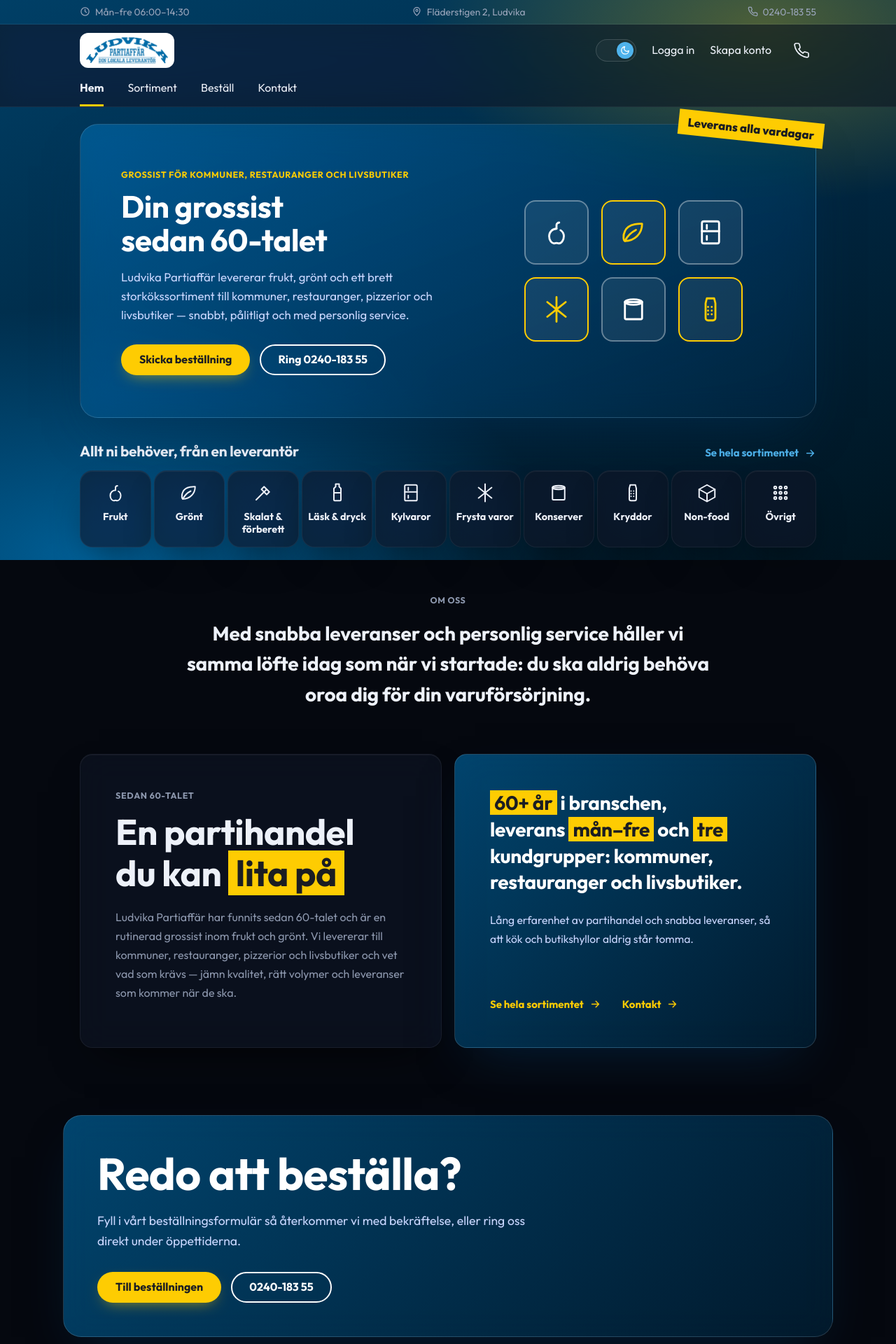
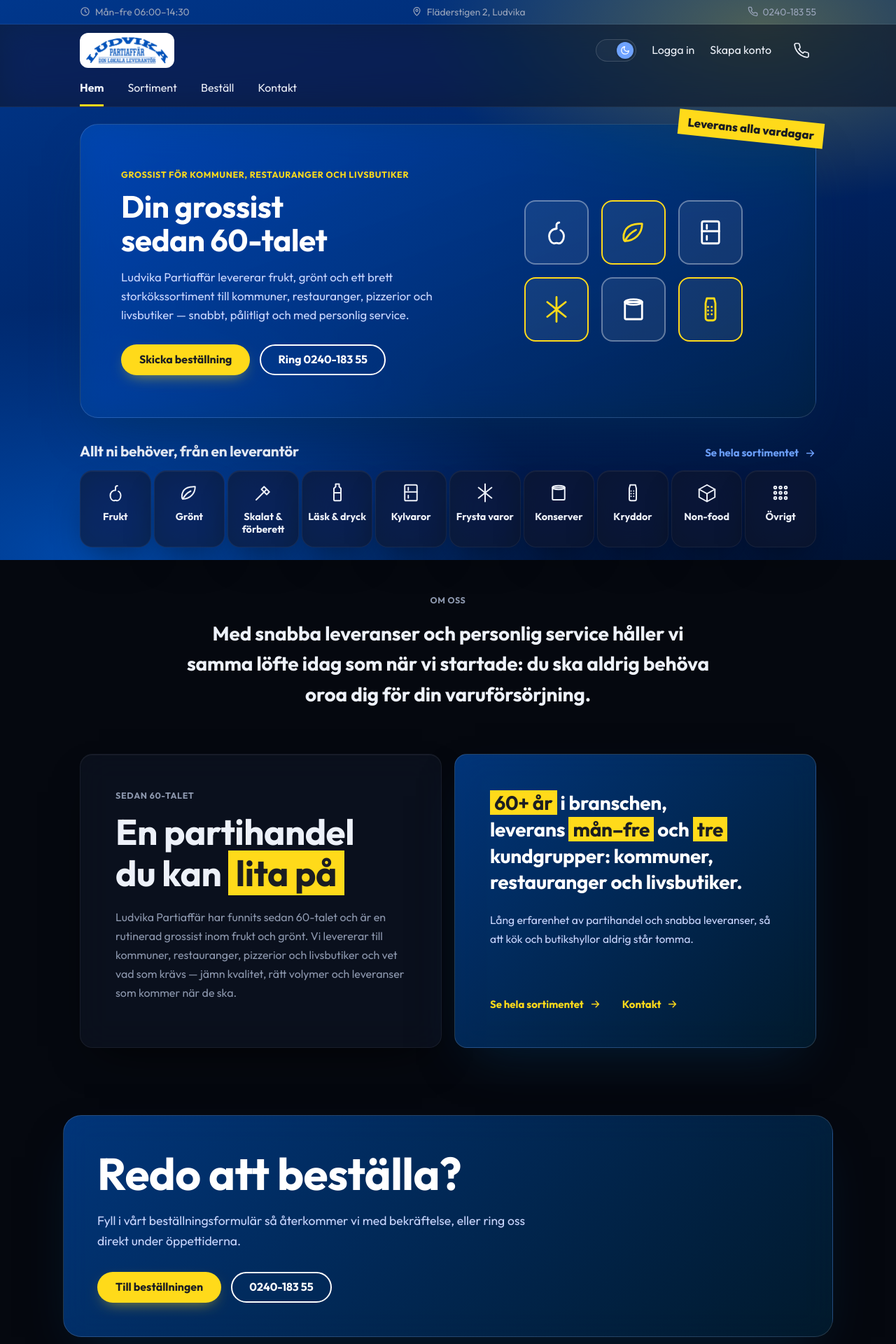
Before and after one commit to devbasharbalek/Claude, a PHP site: page /index.php in a window 1280 px wide. Shown: the top 1920 px of the page at 70% size. Run offline with PHP 8.4, Linux system fonts and the light colour scheme.

Commit message:
Change the theme colours to blue #0051BA and yellow #FFDA1A
Replace the flag blue and yellow, and the shades derived from them, in
both themes, the backgrounds, the overview colours, the print toolbar
and the logo.

Co-Authored-By: Claude Opus 5.5 <noreply@anthropic.com>
Claude-Session: https://claude.ai/code/session_01GyMvMLejatUUF8TaAhNAzc

```diff
--- a/ludvikapartiaffar/admin-oversikt.php
+++ b/ludvikapartiaffar/admin-oversikt.php
@@ -85,7 +85,7 @@ if (far($user, 'fakturera')) {
 $st = db()->prepare("SELECT o.kalla, SUM(r.belopp) AS v $fran AND o.leveransdatum BETWEEN ? AND ? GROUP BY o.kalla ORDER BY v DESC");
 $st->execute(array_merge($gp, [ov_dag(-29), $idag]));
 $kallor = array_map('floatval', $st->fetchAll(PDO::FETCH_KEY_PAIR));
-$kallFarg = ['personal' => '#006AA7', 'webb' => '#4FB3EC', 'superklipp' => '#FECC02', 'veckansklipp' => '#2FD484', 'proceedo' => '#B78CFF', 'abicart' => '#FF8A65'];
+$kallFarg = ['personal' => '#0051BA', 'webb' => '#6FA3FF', 'superklipp' => '#FFDA1A', 'veckansklipp' => '#2FD484', 'proceedo' => '#B78CFF', 'abicart' => '#FF8A65'];
 
 // Största kunderna, senaste 30 dagarna.
 $st = db()->prepare("SELECT COALESCE(k.namn, o.foretag) AS namn, k.kundnr, COUNT(DISTINCT o.id) AS n, SUM(r.belopp) AS v $fran AND o.leveransdatum BETWEEN ? AND ?
--- a/ludvikapartiaffar/admin-utskrift.php
+++ b/ludvikapartiaffar/admin-utskrift.php
@@ -51,8 +51,8 @@ $rubrik = $typ === 'plocksedel' ? 'Plocksedel' : 'Följesedel';
   @page{size:A4; margin:14mm 12mm;}
   *{box-sizing:border-box;}
   body{margin:0; font-family:system-ui, -apple-system, 'Segoe UI', Roboto, Arial, sans-serif; font-size:11pt; color:#111; background:#e9e9e6;}
-  .verktyg{position:sticky; top:0; display:flex; gap:10px; justify-content:center; align-items:center; padding:10px; background:#006AA7; color:#fff; font-size:10.5pt;}
-  .verktyg button, .verktyg a{font:inherit; font-weight:700; border:none; border-radius:999px; padding:8px 18px; cursor:pointer; background:#FECC02; color:#111; text-decoration:none;}
+  .verktyg{position:sticky; top:0; display:flex; gap:10px; justify-content:center; align-items:center; padding:10px; background:#0051BA; color:#fff; font-size:10.5pt;}
+  .verktyg button, .verktyg a{font:inherit; font-weight:700; border:none; border-radius:999px; padding:8px 18px; cursor:pointer; background:#FFDA1A; color:#111; text-decoration:none;}
   .verktyg a{background:#fff;}
   .sida{background:#fff; width:210mm; min-height:297mm; margin:12px auto; padding:14mm 12mm; box-shadow:0 2px 12px rgba(0,0,0,.15);}
   .huvud{display:flex; justify-content:space-between; gap:20px; border-bottom:2px solid #111; padding-bottom:8px; margin-bottom:12px;}
--- a/ludvikapartiaffar/includes/glas.css
+++ b/ludvikapartiaffar/includes/glas.css
@@ -8,15 +8,15 @@
     --falt:rgba(255,255,255,.85);
     --ink:#121A2C;
     --ink-soft:#5B667D;
-    --brand:#006AA7;
-    --brand-deep:#00507F;
+    --brand:#0051BA;
+    --brand-deep:#003F91;
     --brand-ink:#FFFFFF;
-    --brand-soft:rgba(0,106,167,.10);
-    --accent:#FECC02; --accent-ink:#1B1D22; --accent-text:#7A5F00; --accent-soft:rgba(254,204,2,.18);
-    --fill:#006AA7;
+    --brand-soft:rgba(0,81,186,.10);
+    --accent:#FFDA1A; --accent-ink:#1B1D22; --accent-text:#7A5F00; --accent-soft:rgba(255,218,26,.18);
+    --fill:#0051BA;
     --fill-ink:#FFFFFF;
-    --hero:#006AA7;
-    --hero-deep:#00507F;
+    --hero:#0051BA;
+    --hero-deep:#003F91;
     --hero-soft:#DCE6FF;
     --panel:rgba(255,255,255,.6);
     --topbar-bg:transparent;
@@ -30,37 +30,37 @@
     --glas-kant:rgba(255,255,255,.7);
     --glas-blur:blur(22px) saturate(150%);
     --shadow:0 1px 0 rgba(255,255,255,.6) inset, 0 22px 50px -26px rgba(20,40,90,.35);
-    --hero-glas:linear-gradient(135deg, rgba(0,106,167,.95), rgba(0,74,118,.92));
+    --hero-glas:linear-gradient(135deg, rgba(0,81,186,.95), rgba(0,74,118,.92));
     --side-bg:rgba(255,255,255,.62); --side-ink:#121A2C; --side-soft:#5B667D; --side-hover:rgba(15,30,70,.06);
-    --side-on:#006AA7; --side-line:rgba(15,30,70,.09);
+    --side-on:#0051BA; --side-line:rgba(15,30,70,.09);
   }
   @media (prefers-color-scheme: dark){
     :root:not([data-theme="light"]){
       --bg:#05080F; --bg-alt:rgba(255,255,255,.035); --surface:rgba(15,21,36,.62); --falt:rgba(6,10,20,.55);
-      --ink:#EDF1F9; --ink-soft:#8C97AD; --brand:#4FB3EC; --brand-deep:#9AD3F5; --brand-ink:#FFFFFF; --brand-soft:rgba(0,106,167,.22); --accent:#FECC02; --accent-text:#FECC02; --accent-soft:rgba(254,204,2,.13);
-      --fill:#006AA7; --fill-ink:#FFFFFF; --hero:#006AA7; --hero-deep:#00456D; --hero-soft:#C9D7FF;
+      --ink:#EDF1F9; --ink-soft:#8C97AD; --brand:#6FA3FF; --brand-deep:#B3CCFF; --brand-ink:#FFFFFF; --brand-soft:rgba(0,81,186,.22); --accent:#FFDA1A; --accent-text:#FFDA1A; --accent-soft:rgba(255,218,26,.13);
+      --fill:#0051BA; --fill-ink:#FFFFFF; --hero:#0051BA; --hero-deep:#00388A; --hero-soft:#C9D7FF;
       --panel:rgba(15,21,36,.62); --topbar-bg:transparent; --topbar-ink:#9AA5BB;
       --footer-bg:rgba(10,15,27,.6); --footer-ink:#EDF1F9; --footer-soft:#8C97AD; --footer-line:rgba(255,255,255,.07);
       --green:#4ADE80; --green-soft:rgba(74,222,128,.13); --accent-soft:rgba(247,204,17,.13);
       --border:rgba(255,255,255,.075); --border-strong:rgba(255,255,255,.15); --glas-kant:rgba(255,255,255,.06);
       --shadow:0 1px 0 rgba(255,255,255,.05) inset, 0 26px 60px -28px rgba(0,0,0,.85);
-      --hero-glas:linear-gradient(135deg, rgba(0,106,167,.62), rgba(0,36,60,.62));
+      --hero-glas:linear-gradient(135deg, rgba(0,81,186,.62), rgba(0,36,60,.62));
       --side-bg:rgba(12,17,30,.66); --side-ink:#EDF1F9; --side-soft:#8C97AD; --side-hover:rgba(255,255,255,.05);
-      --side-on:#006AA7; --side-line:rgba(255,255,255,.07);
+      --side-on:#0051BA; --side-line:rgba(255,255,255,.07);
     }
   }
   :root[data-theme="dark"]{
     --bg:#05080F; --bg-alt:rgba(255,255,255,.035); --surface:rgba(15,21,36,.62); --falt:rgba(6,10,20,.55);
-    --ink:#EDF1F9; --ink-soft:#8C97AD; --brand:#4FB3EC; --brand-deep:#9AD3F5; --brand-ink:#FFFFFF; --brand-soft:rgba(0,106,167,.22); --accent:#FECC02; --accent-text:#FECC02; --accent-soft:rgba(254,204,2,.13);
-    --fill:#006AA7; --fill-ink:#FFFFFF; --hero:#006AA7; --hero-deep:#00456D; --hero-soft:#C9D7FF;
+    --ink:#EDF1F9; --ink-soft:#8C97AD; --brand:#6FA3FF; --brand-deep:#B3CCFF; --brand-ink:#FFFFFF; --brand-soft:rgba(0,81,186,.22); --accent:#FFDA1A; --accent-text:#FFDA1A; --accent-soft:rgba(255,218,26,.13);
+    --fill:#0051BA; --fill-ink:#FFFFFF; --hero:#0051BA; --hero-deep:#00388A; --hero-soft:#C9D7FF;
     --panel:rgba(15,21,36,.62); --topbar-bg:transparent; --topbar-ink:#9AA5BB;
     --footer-bg:rgba(10,15,27,.6); --footer-ink:#EDF1F9; --footer-soft:#8C97AD; --footer-line:rgba(255,255,255,.07);
     --green:#4ADE80; --green-soft:rgba(74,222,128,.13); --accent-soft:rgba(247,204,17,.13);
     --border:rgba(255,255,255,.075); --border-strong:rgba(255,255,255,.15); --glas-kant:rgba(255,255,255,.06);
     --shadow:0 1px 0 rgba(255,255,255,.05) inset, 0 26px 60px -28px rgba(0,0,0,.85);
-    --hero-glas:linear-gradient(135deg, rgba(0,106,167,.62), rgba(0,36,60,.62));
+    --hero-glas:linear-gradient(135deg, rgba(0,81,186,.62), rgba(0,36,60,.62));
     --side-bg:rgba(12,17,30,.66); --side-ink:#EDF1F9; --side-soft:#8C97AD; --side-hover:rgba(255,255,255,.05);
-    --side-on:#006AA7; --side-line:rgba(255,255,255,.07);
+    --side-on:#0051BA; --side-line:rgba(255,255,255,.07);
   }
 
   /* bakgrund: Ludvika-blå för kunderna, norrsken för personalen. Ljust läge får ljusa versioner av samma. */
@@ -69,40 +69,40 @@
   .bakgrund{position:fixed; inset:0; z-index:-1; pointer-events:none; background:var(--bakgrund);}
   :root{
     --bakgrund-kund:
-      radial-gradient(55% 45% at 85% 5%, rgba(254,204,2,.32), transparent 70%),
-      radial-gradient(70% 60% at 10% 100%, rgba(0,106,167,.25), transparent 75%),
-      linear-gradient(160deg, #E6F2FA 0%, #F3F7FB 55%, #E3EEF7 100%);
+      radial-gradient(55% 45% at 85% 5%, rgba(255,218,26,.32), transparent 70%),
+      radial-gradient(70% 60% at 10% 100%, rgba(0,81,186,.25), transparent 75%),
+      linear-gradient(160deg, #E7EEFB 0%, #F4F7FC 55%, #E2EAF8 100%);
     --bakgrund-personal:
-      radial-gradient(60% 50% at 15% 10%, rgba(0,106,167,.20), transparent 70%),
-      radial-gradient(50% 45% at 90% 25%, rgba(79,179,236,.16), transparent 70%),
+      radial-gradient(60% 50% at 15% 10%, rgba(0,81,186,.20), transparent 70%),
+      radial-gradient(50% 45% at 90% 25%, rgba(111,163,255,.16), transparent 70%),
       radial-gradient(55% 50% at 70% 95%, rgba(47,212,132,.14), transparent 70%),
-      radial-gradient(45% 40% at 5% 90%, rgba(254,204,2,.12), transparent 70%),
+      radial-gradient(45% 40% at 5% 90%, rgba(255,218,26,.12), transparent 70%),
       #EEF2F9;
   }
   @media (prefers-color-scheme: dark){
     :root:not([data-theme="light"]){
       --bakgrund-kund:
-        radial-gradient(55% 45% at 85% 5%, rgba(254,204,2,.30), transparent 70%),
-        radial-gradient(70% 60% at 10% 100%, rgba(0,106,167,.85), transparent 75%),
-        linear-gradient(160deg, #003F66 0%, #002640 55%, #00141F 100%);
+        radial-gradient(55% 45% at 85% 5%, rgba(255,218,26,.30), transparent 70%),
+        radial-gradient(70% 60% at 10% 100%, rgba(0,81,186,.85), transparent 75%),
+        linear-gradient(160deg, #00378C 0%, #002260 55%, #001233 100%);
       --bakgrund-personal:
-        radial-gradient(60% 50% at 15% 10%, rgba(0,106,167,.55), transparent 70%),
-        radial-gradient(50% 45% at 90% 25%, rgba(79,179,236,.26), transparent 70%),
+        radial-gradient(60% 50% at 15% 10%, rgba(0,81,186,.55), transparent 70%),
+        radial-gradient(50% 45% at 90% 25%, rgba(111,163,255,.26), transparent 70%),
         radial-gradient(55% 50% at 70% 95%, rgba(47,212,132,.22), transparent 70%),
-        radial-gradient(45% 40% at 5% 90%, rgba(254,204,2,.13), transparent 70%),
+        radial-gradient(45% 40% at 5% 90%, rgba(255,218,26,.13), transparent 70%),
         #05080F;
     }
   }
   :root[data-theme="dark"]{
     --bakgrund-kund:
-      radial-gradient(55% 45% at 85% 5%, rgba(254,204,2,.30), transparent 70%),
-      radial-gradient(70% 60% at 10% 100%, rgba(0,106,167,.85), transparent 75%),
-      linear-gradient(160deg, #003F66 0%, #002640 55%, #00141F 100%);
+      radial-gradient(55% 45% at 85% 5%, rgba(255,218,26,.30), transparent 70%),
+      radial-gradient(70% 60% at 10% 100%, rgba(0,81,186,.85), transparent 75%),
+      linear-gradient(160deg, #00378C 0%, #002260 55%, #001233 100%);
     --bakgrund-personal:
-      radial-gradient(60% 50% at 15% 10%, rgba(0,106,167,.55), transparent 70%),
-      radial-gradient(50% 45% at 90% 25%, rgba(79,179,236,.26), transparent 70%),
+      radial-gradient(60% 50% at 15% 10%, rgba(0,81,186,.55), transparent 70%),
+      radial-gradient(50% 45% at 90% 25%, rgba(111,163,255,.26), transparent 70%),
       radial-gradient(55% 50% at 70% 95%, rgba(47,212,132,.22), transparent 70%),
-      radial-gradient(45% 40% at 5% 90%, rgba(254,204,2,.13), transparent 70%),
+      radial-gradient(45% 40% at 5% 90%, rgba(255,218,26,.13), transparent 70%),
       #05080F;
   }
   body{--bakgrund:var(--bakgrund-kund);}
@@ -119,11 +119,11 @@
   .alert{-webkit-backdrop-filter:var(--glas-blur); backdrop-filter:var(--glas-blur); border-radius:14px;}
 
   /* knappar */
-  .btn.primary{background:var(--fill); color:#fff; box-shadow:0 8px 22px -10px rgba(0,106,167,.75);}
-  .btn.primary:hover{background:#0A7DC2;}
+  .btn.primary{background:var(--fill); color:#fff; box-shadow:0 8px 22px -10px rgba(0,81,186,.75);}
+  .btn.primary:hover{background:#1A66D6;}
   .btn.ghost{background:var(--surface); border-color:var(--border-strong); -webkit-backdrop-filter:var(--glas-blur); backdrop-filter:var(--glas-blur);}
   .btn.ghost:hover{border-color:var(--brand);}
-  .btn.accent{box-shadow:0 8px 22px -10px rgba(254,204,2,.7);}
+  .btn.accent{box-shadow:0 8px 22px -10px rgba(255,218,26,.7);}
 
   /* fält */
   input[type=text], input[type=email], input[type=tel], input[type=password], input[type=search], input[type=number], input[type=date], input[type=time], select, textarea{
@@ -153,7 +153,7 @@
 
   /* listor, flikar och märken */
   .tabs a{border-radius:999px;}
-  .tabs a.on{background:var(--fill); border-color:var(--fill); color:#fff; box-shadow:0 8px 20px -10px rgba(0,106,167,.8);}
+  .tabs a.on{background:var(--fill); border-color:var(--fill); color:#fff; box-shadow:0 8px 20px -10px rgba(0,81,186,.8);}
   .tabs a.on .count{color:rgba(255,255,255,.8);}
   table.list th, table.erp th{background:transparent;}
   .pill{border-radius:999px;}
@@ -163,9 +163,9 @@
   .adm-side{top:12px; height:calc(100vh - 24px); margin:12px 0 12px 12px; border-radius:22px; border:1px solid var(--glas-kant);
     -webkit-backdrop-filter:var(--glas-blur); backdrop-filter:var(--glas-blur); box-shadow:var(--shadow);}
   .adm-nav a{border-radius:12px;}
-  .adm-nav a.on{background:var(--side-on); color:#fff; box-shadow:0 8px 20px -10px rgba(0,106,167,.9);}
+  .adm-nav a.on{background:var(--side-on); color:#fff; box-shadow:0 8px 20px -10px rgba(0,81,186,.9);}
   .adm-nav a.on::before{display:none;}
-  .adm-nav a.on .adm-badge{background:#fff; color:#00507F;}
+  .adm-nav a.on .adm-badge{background:#fff; color:#003F91;}
   .adm-main section{padding-top:22px;}
   @media (max-width:1000px){
     .adm-side{margin:0; top:0; height:auto; border-radius:0 22px 22px 0;}
--- a/ludvikapartiaffar/includes/head.php
+++ b/ludvikapartiaffar/includes/head.php
@@ -35,7 +35,7 @@ $kontoAktiv = !$skapaAktiv && in_array($active, ['konto', 'admin', 'login'], tru
 <link rel="preconnect" href="https://fonts.gstatic.com" crossorigin>
 <link rel="stylesheet" href="https://fonts.googleapis.com/css2?family=Outfit:wght@400;500;600;700;800&display=swap">
 <style>
-  /* Profilfärger: Sveriges flagga, blå #006AA7 och gul #FECC02, plus vitt. Glas-stilen i glas.css sätter de slutliga färgerna. */
+  /* Profilfärger: blå #0051BA och gul #FFDA1A, plus vitt. Glas-stilen i glas.css sätter de slutliga färgerna. */
   :root{
     color-scheme:light;
     --font:'Figtree', system-ui, -apple-system, 'Segoe UI', Roboto, Arial, sans-serif;
```
Also changed, not shown: ludvikapartiaffar/img/logo.png.
